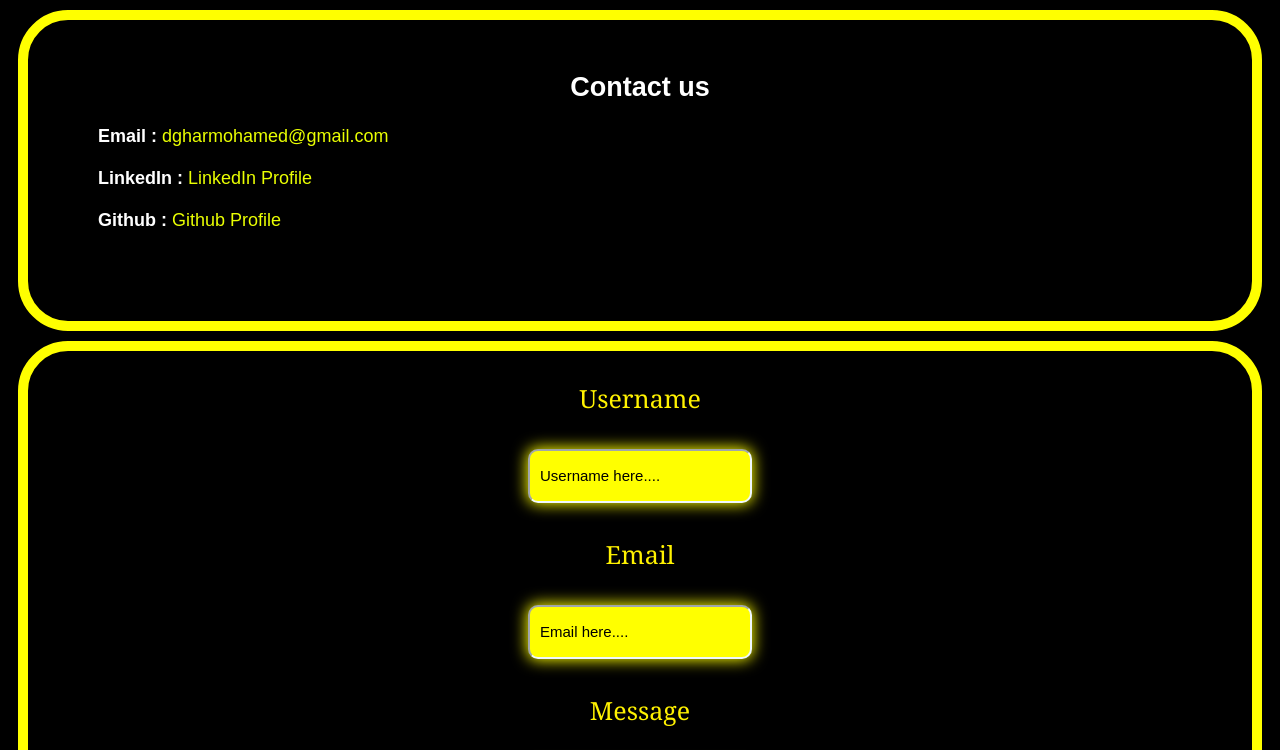
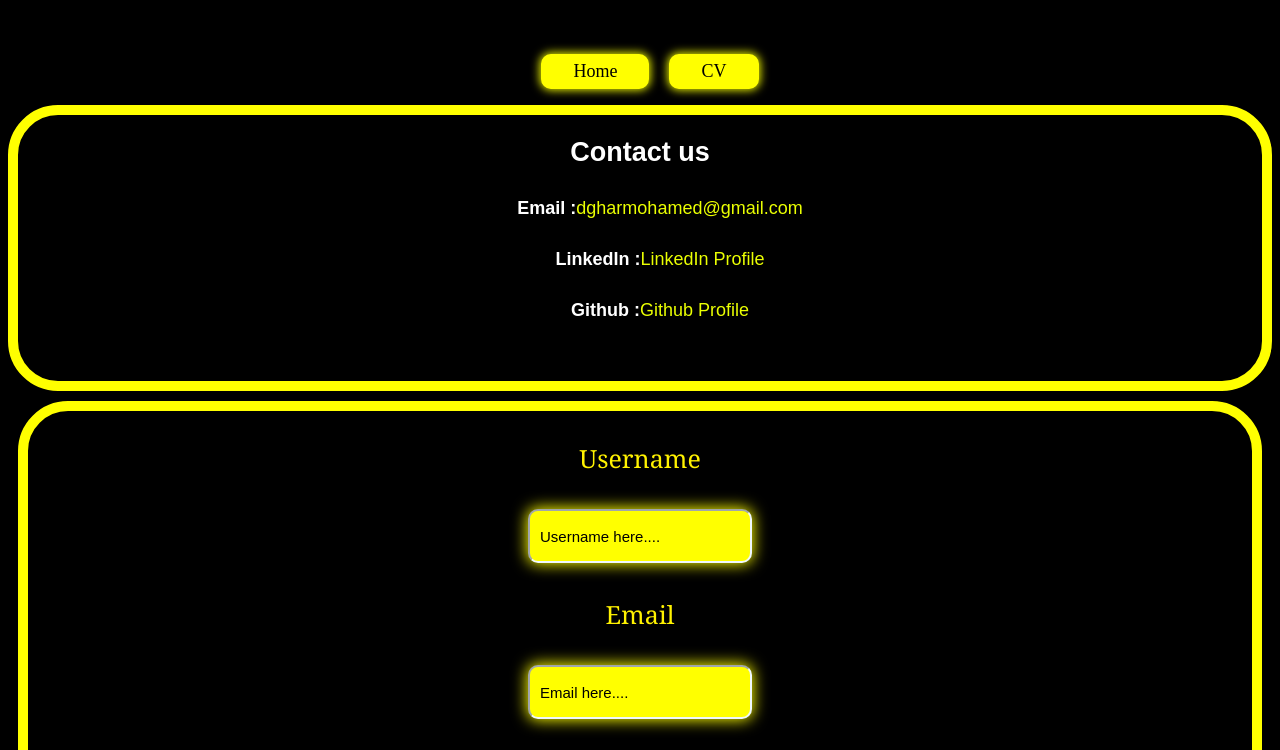
Before and after one commit to DgharMohamed/Session3_Blog_statique_version_stylis-e, a plain HTML site: page Realisation/contact.html in a window 1280 px wide. Shown: the top 750 px of the page. Drawn offline with Linux system fonts and the light colour scheme.

Commit message:
add nav section to realisation pages

```diff
--- a/Realisation/contact.html
+++ b/Realisation/contact.html
@@ -1,56 +1,93 @@
 <!DOCTYPE html>
 <html lang="en">
   <head>
-    <meta charset="UTF-8">
-    <meta name="viewport" content="width=device-width, initial-scale=1.0">
-    <link rel="stylesheet" href="css/contact.css">
+    <meta charset="UTF-8" />
+    <meta name="viewport" content="width=device-width, initial-scale=1.0" />
+    <link rel="stylesheet" href="css/contact.css" />
     <title>Contact</title>
   </head>
   <body>
     <main>
+      <div class="container">
+        <nav class="navbar">
+        <ul>
+          <li>
+            <a class="home" href="home.html"> Home</a>
+            <a class="cv" href="cv.html">CV</a>
+          </li>
+        </ul>
+      </nav>
       <div class="Contact">
-
         <section>
           <h1>
             <b>Contact us</b>
           </h1>
           <ul>
-            <li ><b>Email : </b><a href="mailto:dgharmohamed@gmail.com">dgharmohamed@gmail.com</a></li> <br>
-            <li ><b>LinkedIn : </b><a href="https://www.linkedin.com/in/mohamed-dghar-98147a337/" target="_blank">LinkedIn Profile</a></li> <br>
-            <li ><b>Github : </b><a href="https://github.com/DgharMohamed" target="_blank">Github Profile</a></li> <br>
-
-
+            <li>
+              <b>Email : </b><a href="mailto:dgharmohamed@gmail.com">dgharmohamed@gmail.com</a>
+            </li>
+            <li>
+              <b>LinkedIn : </b
+              ><a
+                href="https://www.linkedin.com/in/mohamed-dghar-98147a337/"
+                target="_blank"
+                >LinkedIn Profile</a
+              >
+            </li>
+            <li>
+              <b>Github : </b
+              ><a href="https://github.com/DgharMohamed" target="_blank"
+                >Github Profile</a
+              >
+            </li>
+            <br />
           </ul>
-        <br>
+          <br />
         </section>
       </div>
       <div class="StaticForm">
         <form action="Static-form">
+          <label for="Username">Username</label><br />
+          <br />
 
-            <label  for="Username">Username</label><br> <br>
-
-            <input class="username-input" type="text" id="Username" name="Username" placeholder="Username here....">
-            <br><br>
+          <input
+            class="username-input"
+            type="text"
+            id="Username"
+            name="Username"
+            placeholder="Username here...."
+          />
+          <br /><br />
           <!-- &nbsp is replace space on html-->
-            <label for="Email">Email</label><br><br>
-            <input class="email-input" type="email" id="Email" name="Email" placeholder="Email here....">
-            <br><br>
-            <label for="subject">Message</label><br><br>
-            <textarea class="text-area" id="subject" name="subject" placeholder="Type your message here...."></textarea>
-            <br><br>
+          <label for="Email">Email</label><br /><br />
+          <input
+            class="email-input"
+            type="email"
+            id="Email"
+            name="Email"
+            placeholder="Email here...."
+          />
+          <br /><br />
+          <label for="subject">Message</label><br /><br />
+          <textarea
+            class="text-area"
+            id="subject"
+            name="subject"
+            placeholder="Type your message here...."
+          ></textarea>
+          <br /><br />
           <button class="send-button" type="button">Send</button>
         </form>
-        <br><br>
+        <br /><br />
       </div>
       <section class="Navigation">
-
         <nav>
           <a href="home.html" target="_blank">Home Page</a>
-            <span>  |  </span>
+          <span> | </span>
           <a href="cv.html" target="_blank">CV</a>
         </nav>
       </section>
+      </div>
     </main>
-
   </body>
 </html>
--- a/Realisation/css/Home.css
+++ b/Realisation/css/Home.css
@@ -3,6 +3,40 @@ body{
     font-family: Arial, sans-serif;
     font-size: 1rem;
     margin-top: 3rem;
+}
+.container {
+    display: grid;
+}
+.navbar ul, li {
+    list-style: none;
+    text-align: center;
+    justify-content: center;
+
+}
+.cv {
+    margin-right:20px ;
+    padding: 5px 30px;
+
+}
+.contact{
+    margin-right:20px ;
+    padding: 5px 30px;
+}
+.navbar a{
+    color: rgb(0, 0, 0);
+    background-color: yellow;
+    text-decoration: none;
+    font-size: 18px;
+    border: 2px yellow solid;
+    border-radius: 10px;
+    box-shadow: 0 0 10px 1px rgb(246, 255, 0);
+
+
+}
+.navbar a:hover{
+    background-color: black;
+    color: yellow;
+    box-shadow: 0 0 10px 1px white;
 }
 header img {
  width: 200px;
@@ -10,7 +44,8 @@ header img {
   border-radius: 50%;
   border: 3px solid yellow;
   display: block;
-  margin: 0 auto 1rem;
+  margin:  auto ;
+  margin-top: 50px;
   box-shadow: 0 0 5px 1px yellow;
   transition: ease 0.5s;
 }
@@ -49,21 +84,30 @@ header h1 {
     margin: 15px auto;
     font-style: italic;
 }
-footer li {
-text-align: center;
-color: rgb(0, 0, 0);
+footer ul, li {
+    list-style: none;
+    text-align: center;
+    justify-content: center;
 }
 footer p {
-    margin: auto;
+    color: aliceblue;
     text-align: center;
-    color: yellow;
+    margin-top: 30px;
+    margin-left: 10px;
 }
 .link-footer {
+    color: rgb(0, 0, 0);
+    background-color: yellow;
     text-decoration: none;
-    color: yellow;
-    font-size: 20px;
-    margin: 15px auto;
+    font-size: 18px;
+    border: 2px yellow solid;
+    border-radius: 10px;
+    box-shadow: 0 0 10px 1px rgb(246, 255, 0);
+    margin-bottom:20px ;
+    padding: 5px 30px;
 }
 .link-footer:hover{
-    color: white ;
+    background-color: black;
+    color: yellow;
+    box-shadow: 0 0 10px 1px white;
 }
--- a/Realisation/css/contact.css
+++ b/Realisation/css/contact.css
@@ -1,26 +1,68 @@
 
 body {
     background: #000;
-display: flexbox;}
 
+}
+.container {
+    display: flex;
+    flex-direction: column;
+}
+.navbar ul, li {
+    display: flex;
+    list-style: none;
+    text-align: center;
+    justify-content: center;
+    align-items: center;
+
+}
+.home {
+    margin-right:20px ;
+    padding: 5px 30px;
+
+}
+.cv{
+    margin-right:20px ;
+    padding: 5px 30px;
+}
+.navbar a{
+    color: rgb(0, 0, 0);
+    background-color: yellow;
+    text-decoration: none;
+    font-size: 18px;
+    border: 2px yellow solid;
+    border-radius: 10px;
+    box-shadow: 0 0 10px 1px rgb(246, 255, 0);
+
+
+}
+.navbar a:hover{
+    background-color: black;
+    color: yellow;
+    box-shadow: 0 0 10px 1px white;
+}
 .Contact {
+    text-align: center;
     background-color: #000000;
     color: #ffffff;
     border: 10px solid #ffff00;
     border-radius: 50px;
-    padding: 30px;
-    margin: 10px;
     font-family: Arial, Helvetica, sans-serif;
     font-size: large;
-    text-align: center ;
+
+}
+.Contact h1{
+    text-align: center;
 }
 .Contact a{
+
     text-decoration: none;
     color: #eaff02;
+
 }
 .Contact ul, li {
     list-style: none;
-    text-align: justify;
+    text-align: left;
+    margin-top: 30px;
 }
 .StaticForm {
     font-family:Cambria, Cochin, Georgia, Times, 'Times New Roman', serif;
--- a/Realisation/css/cv.css
+++ b/Realisation/css/cv.css
@@ -1,4 +1,3 @@
-/* General Body Styles */
 body {
   background-color: #000;
   color: #fff;
@@ -18,7 +17,6 @@ body {
   padding: 0px;
 }
 
-/* Header Styles */
 header {
   text-align: center;
   padding: 2rem 0;
@@ -46,13 +44,35 @@ header h2 {
   font-size: 30px;
   margin: 0;
 }
-
-/* Main Content & Section Styles */
+.navbar ul,
+li {
+  list-style: none;
+  text-align: center;
+  justify-content: center;
+}
+.home {
+  margin-right: 20px;
+  padding: 5px 30px;
+}
+.contact {
+  margin-right: 20px;
+  padding: 5px 30px;
+}
+.navbar a {
+  color: rgb(0, 0, 0);
+  background-color: yellow;
+  text-decoration: none;
+  font-size: 18px;
+  border: 2px yellow solid;
+  border-radius: 10px;
+  box-shadow: 0 0 10px 1px rgb(246, 255, 0);
+}
 
 .description p {
   font-size: 20px;
+  font-weight: bold;
   font-family: "Times New Roman", Times, serif;
-  line-height: 1.5rem;
+  line-height: 40px;
   color: #fff;
 }
 main section {
@@ -70,10 +90,11 @@ main section h2 {
 }
 
 main section ul {
+  font-size: 18px;
+  font-weight: bold;
   list-style: none;
   padding-left: 0;
-  list-style-type: square;
-  padding: 30px;
+  padding: 15px;
 }
 
 main section li {
@@ -94,7 +115,6 @@ main section li {
   flex: 1;
 }
 
-/* Footer Styles */
 footer {
   margin: auto;
   text-align: center;
@@ -103,9 +123,10 @@ footer {
 
 footer p {
   font-size: 20px;
-  line-height: 1.5rem;
+  font-weight: bold;
+  font-family: "Times New Roman", Times, serif;
+  line-height: 40px;
   color: #fff;
-  font-family: "Times New Roman", Times, serif;
 }
 
 footer .Navigation {
```
Also changed, not shown: Realisation/cv.html (+8 -0 lines), Realisation/home.html (+15 -9 lines). Lines whose indentation alone changed are shown as unchanged.
